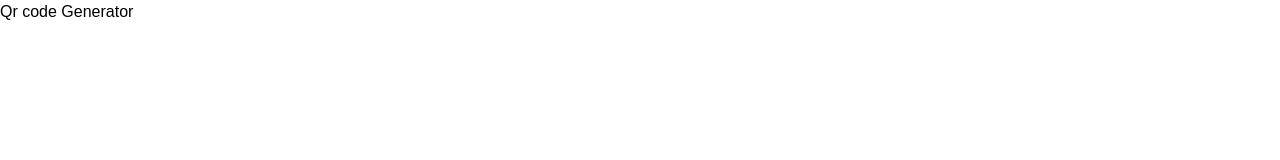
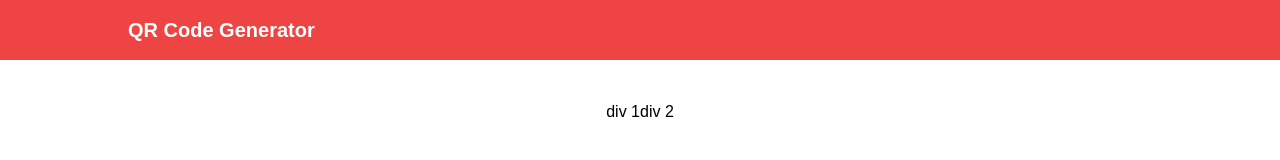
Before and after one commit to ravindra-23/qrcode-generator, a plain HTML site: page index.html in a window 1280 px wide. Drawn offline with nearby package versions, Linux system fonts and the light colour scheme.

Commit message:
added navbar

```diff
--- a/index.html
+++ b/index.html
@@ -20,8 +20,18 @@
     <title>Qr Code Generator</title>
 </head>
 <body>
+    <header class="bg-red-500 p-4 mb-10">
+        <div class="max-w-5xl m-auto">
+            <div class="text-xl font-bold text-white">QR Code Generator</div>
+        </div>
+    </header>
 
-    <h1>Qr code Generator</h1>
+    <main>
+        <div class="flex flex-col-reverse align-center justify-center m-auto md:max-w-4xl md:flex-row">
+            <div>div 1</div>
+            <div>div 2</div>
+        </div>
+    </main>
 
     <script src="script.js"></script>
 </body>
```
